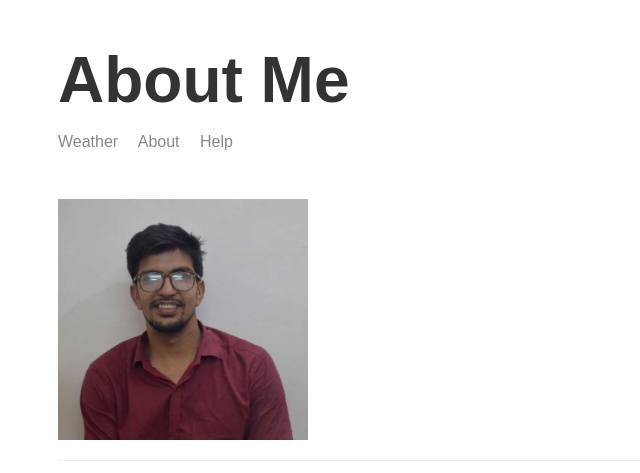
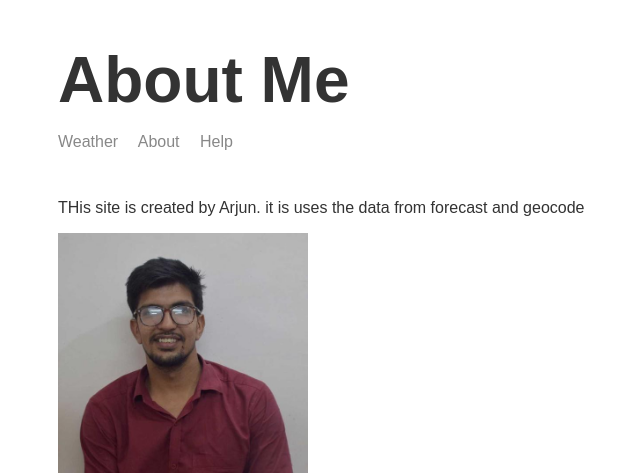
Before and after one commit to arjunsingh681/node-3-weather-website, a Node server app: page /About in a window 1280 px wide. Shown: the top 473 px of the page, without its empty margins (257-897 px from the left). Run offline with Node 20, Linux system fonts and the light colour scheme; some libraries are stand-ins or nearby versions.

Commit message:
add about text

```diff
--- a/templates/views/about.hbs
+++ b/templates/views/about.hbs
@@ -13,6 +13,7 @@
     <body>
         <div class="main-content">
             {{>header}}
+            <p>THis site is created by Arjun. it is uses the data from forecast and geocode  </p>
             <img class = "portrait" src="/img/arjun_img.jpg" alt="author image">
         </div>
 
```
